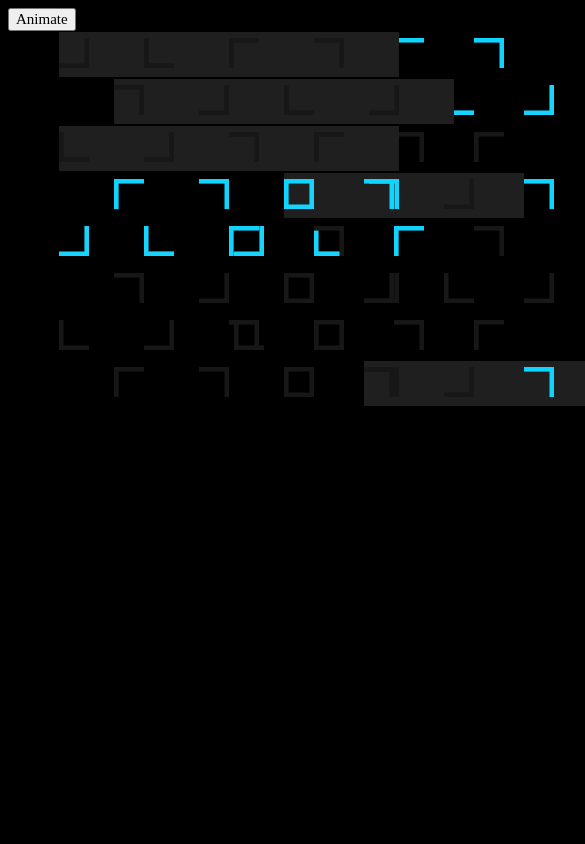
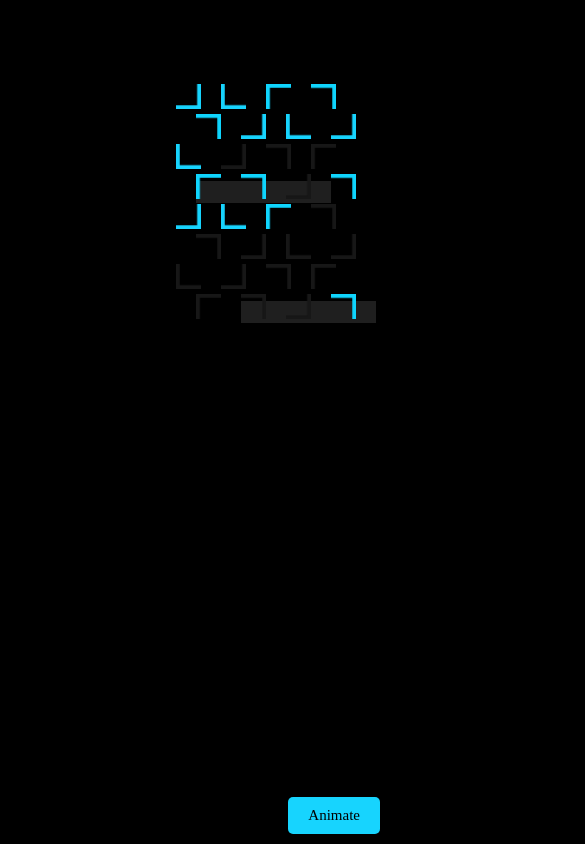
Before and after one commit to nawids/JLR7, a plain HTML site: page index.html in a window 390 px wide. Shown: the whole page, 585 px wide, since content can reach past the window. Drawn offline with Linux system fonts and the light colour scheme.

Commit message:
Removed calendar and repositioned animation button

```diff
--- a/JLR.js
+++ b/JLR.js
@@ -10,7 +10,7 @@ let don = "1";
 let ddouble = "0";
 
 jlr7();
-jlr7date();
+// jlr7date();
 
 function jlr7()
 {
@@ -74,7 +74,7 @@ function printArray(array)
         {
             let symbol = ss[i][j];
             out = out +"<span>"+
-                    "<img width=\"30\" height=\"30\" src=\"images/"+symbol+""+x[i][j]+".png\" alt=\"\">"+
+                    "<img width=\"25\" height=\"25\" src=\"images/"+symbol+""+x[i][j]+".png\" alt=\"\">"+
                     "&nbsp;</span>";
         }
         out = out + "\n";
--- a/style.css
+++ b/style.css
@@ -1,40 +1,63 @@
+/* General Styles */
 body {
     background: black;
+    margin: 0;
+    padding: 0;
 }
+
+/* Clock Style */
 .clock {
     position: absolute;
-    left: 60%;
+    left: 40%;
+    top: 20%;
     color: #17D4FE;
     font-size: 40px;
     font-family: Orbitron, serif;
     letter-spacing: 40px;
     white-space: pre;
 }
-.clock span:nth-child(13),
-.clock span:nth-child(14),
-.clock span:nth-child(15),
-.clock span:nth-child(30),
-.clock span:nth-child(31),
-.clock span:nth-child(32)
-{
-    background: #1f1f1f;
-}
-.toggle {
-    color: black;
-    font-size: 15px;
-    font-family: Orbitron, serif;
-    letter-spacing: 0;
-}
 
+/* Calendar Style */
 .cal {
     position: absolute;
     left: 15%;
+    top: 50%;
     color: #17D4FE;
     font-size: 40px;
     font-family: Orbitron, serif;
     letter-spacing: 45px;
     white-space: pre;
 }
+
+/* Button */
+.toggle {
+    position: fixed;
+    bottom: 10px;
+    right: 10px;
+    color: black;
+    font-size: 15px;
+    font-family: Orbitron, serif;
+    letter-spacing: 0;
+    padding: 10px 20px;
+    background-color: #17D4FE;
+    border: none;
+    border-radius: 5px;
+    cursor: pointer;
+}
+
+/* Symbol Backgrounds */
+.J0, .J1, .L0, .L1, .R0, .R1, .S0, .S1 {
+    background-size: 30px 30px;
+    z-index: 100;
+}
+
+/* Grey Background for Specific Elements */
+.clock span:nth-child(13),
+.clock span:nth-child(14),
+.clock span:nth-child(15),
+.clock span:nth-child(30),
+.clock span:nth-child(31),
+.clock span:nth-child(32),
 .cal span:nth-child(1),
 .cal span:nth-child(2),
 .cal span:nth-child(3),
@@ -46,48 +69,67 @@ body {
 .cal span:nth-child(9),
 .cal span:nth-child(10),
 .cal span:nth-child(11),
-.cal span:nth-child(12)
-{
+.cal span:nth-child(12) {
     background: #1f1f1f;
 }
 
-.J0{
-    background: url("images/J0.png") no-repeat;
-    background-size: 30px 30px;
-    z-index: 100;
+/* Media Queries */
+@media (max-width: 1024px) {
+    .clock {
+        left: 55%;
+        top: 15%;
+        font-size: 30px;
+        letter-spacing: 30px;
+    }
+    .cal {
+        left: 12%;
+        top: 45%;
+        font-size: 30px;
+        letter-spacing: 35px;
+    }
+    .toggle {
+        position: fixed;
+        bottom: 10px;
+        right: 10px;
+    }
 }
-.J1{
-    background: url("images/J1.png") no-repeat;
-    background-size: 30px 30px;
-    z-index: 100;
+
+@media (max-width: 768px) {
+    .clock {
+        left: 50%;
+        top: 12%;
+        font-size: 25px;
+        letter-spacing: 20px;
+    }
+    .cal {
+        left: 10%;
+        top: 40%;
+        font-size: 25px;
+        letter-spacing: 25px;
+    }
+    .toggle {
+        position: fixed;
+        bottom: 10px;
+        right: 10px;
+    }
 }
-.L0{
-    background: url("images/L0.png") no-repeat;
-    background-size: 30px 30px;
-    z-index: 100;
+
+@media (max-width: 480px) {
+    .clock {
+        left: 45%;
+        top: 10%;
+        font-size: 20px;
+        letter-spacing: 15px;
+    }
+    .cal {
+        left: 8%;
+        top: 35%;
+        font-size: 20px;
+        letter-spacing: 20px;
+    }
+    .toggle {
+        position: fixed;
+        bottom: 10px;
+        right: 10px;
+    }
 }
-.L1{
-    background: url("images/L1.png") no-repeat;
-    background-size: 30px 30px;
-    z-index: 100;
-}
-.R0{
-    background: url("images/R0.png") no-repeat;
-    background-size: 30px 30px;
-    z-index: 100;
-}
-.R1{
-    background: url("images/R1.png") no-repeat;
-    background-size: 30px 30px;
-    z-index: 100;
-}
-.S0{
-    background: url("images/S0.png") no-repeat;
-    background-size: 30px 30px;
-    z-index: 100;
-}
-.S1{
-    background: url("images/S1.png") no-repeat;
-    background-size: 30px 30px;
-    z-index: 100;
-}
```
